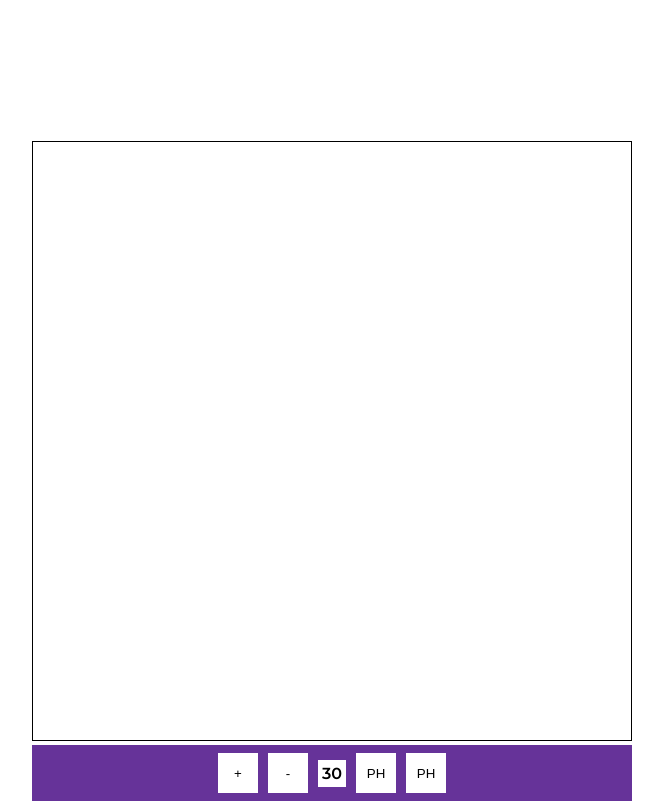
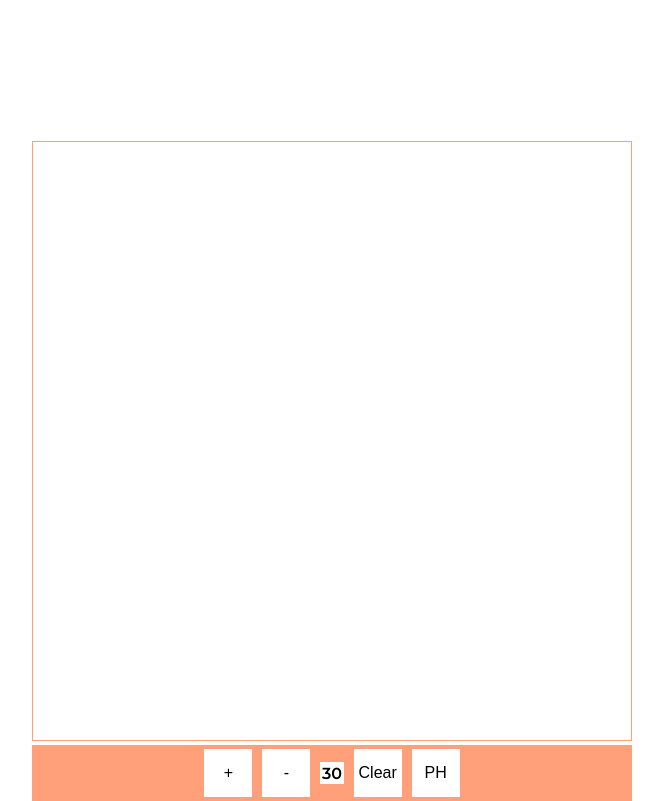
Before and after one commit to SkobelevAr/draw-with-javascript, a plain HTML site: page index.html in a window 1280 px wide. Shown: the part 74-875 px from the top of the page, without its empty margins (308-971 px from the left). Drawn offline with Linux system fonts and the light colour scheme.

Commit message:
Added CLEAR Button to clear the canvas.

```diff
--- a/index.html
+++ b/index.html
@@ -20,7 +20,7 @@
             <button id="increaseBtn"><span>+</span></button>
             <button id="decreaseBtn"><span>-</span></button>
             <span id="sizeBrush">30</span>
-            <button onclick=""><span>PH</span></button>
+            <button id="clearCanvasPlz"><span>Clear</span></button>
             <button onclick=""><span>PH</span></button>
         </div>
     </section>
--- a/js/main.js
+++ b/js/main.js
@@ -3,6 +3,8 @@
 const increaseBtn = document.getElementById("increaseBtn");
 const decreaseBtn = document.getElementById("decreaseBtn");
 const brushSize = document.getElementById("sizeBrush");
+const clearBtn = document.getElementById("clearCanvasPlz");
+
 
 let size = 30;
 let x = 50;
@@ -27,6 +29,10 @@
     }
 });
 
+clearBtn.addEventListener("click", () => {
+    clearCanvas();
+});
+
 function updateSizeOnScreen() {
     brushSize.innerText = size;
 }
@@ -40,6 +46,10 @@
 
     updateSizeOnScreen();
 });
+
+function clearCanvas() {
+    ctx.clearRect(0, 0, canvas.width, canvas.height);
+}
 
 decreaseBtn.addEventListener("click", () => {
     if (size > 5) {
--- a/style/style.css
+++ b/style/style.css
@@ -24,7 +24,7 @@
 }
 
 section canvas {
-    border: 1px solid black;
+    border: 1px solid lightsalmon;
     width: 600px;
     height: 600px;
 }
@@ -41,12 +41,16 @@
     align-items: center;
     width: 600px;
     height: 3.5em;
-    background-color: rebeccapurple;
+    background-color: lightsalmon;
 }
 
 .controls > * {
     background-color: white;
     border: none;
-    padding: 0.25rem;
+    padding: 0.1rem;
     margin: 5px;
+    display: inline-flex;
+    align-items: center;
+    justify-content: center;
+    font-size: 1em;
 }
```
